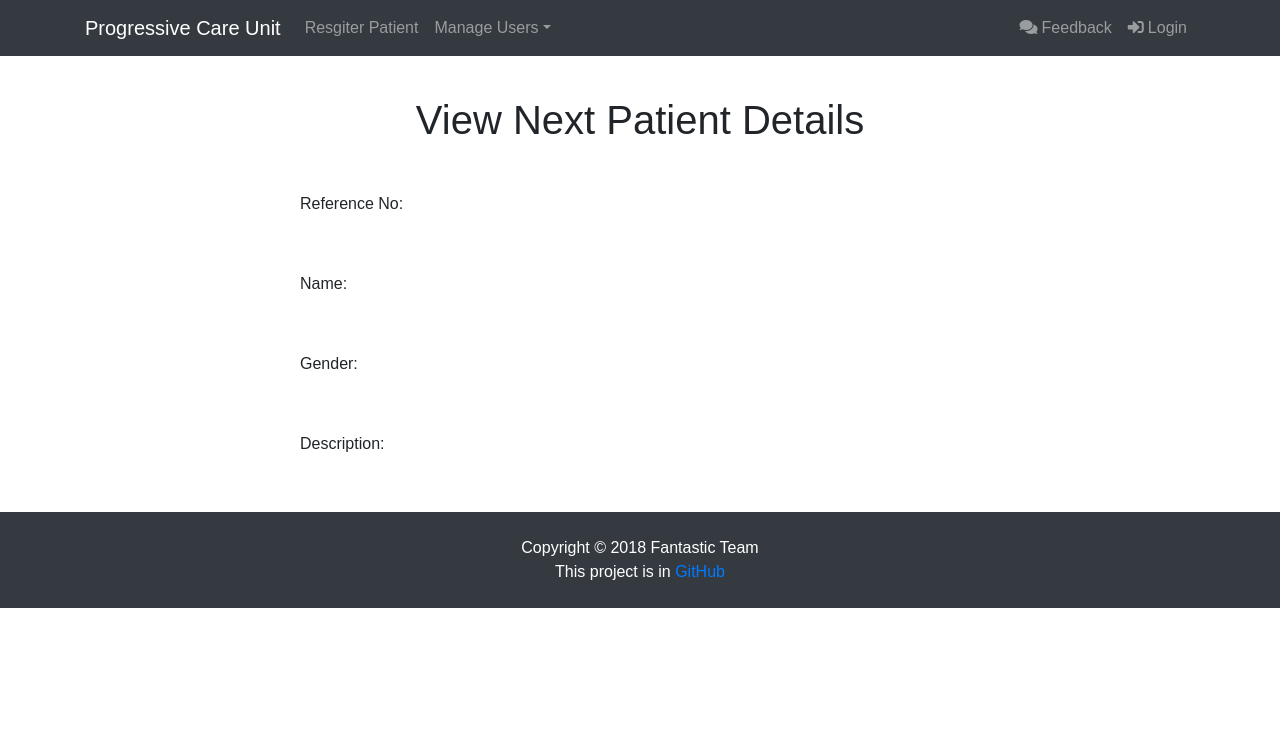
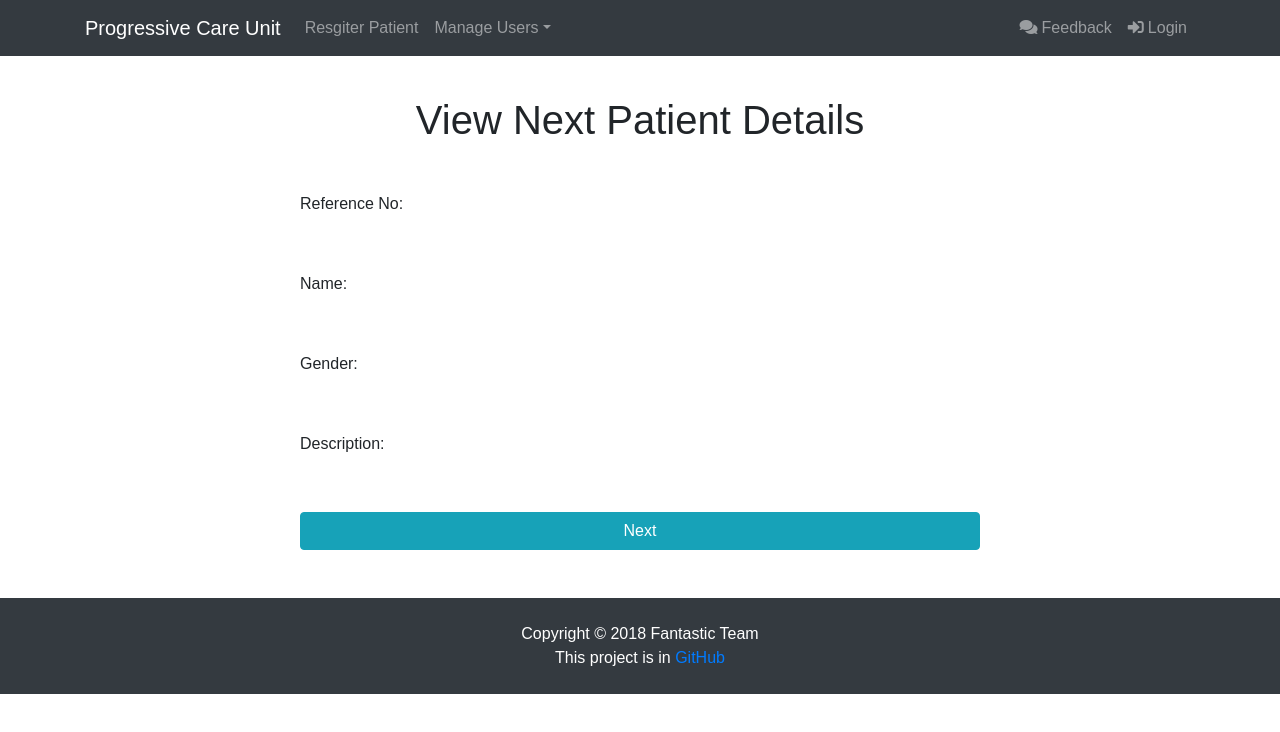
Before and after one commit to SLIITGroupWork/ProgressiveCareUnit-Y3S1-AF, a React (Create React App) app in the folder Frontend/: page /doctors/nextPatient in a window 1280 px wide. Shown: the top 732 px of the page. Built offline with nearby package versions, Linux system fonts and the light colour scheme.

Commit message:
Modify the interfaces

```diff
--- a/Frontend/src/components/doctor/DoctorRegistration.js
+++ b/Frontend/src/components/doctor/DoctorRegistration.js
@@ -1,4 +1,5 @@
 import React, { Component } from 'react'
+import axios from 'axios';
 
 export default class DoctorRegistration extends Component {
 
@@ -26,8 +27,20 @@ export default class DoctorRegistration extends Component {
     }
 
     onSubmit(e) {
-
         e.preventDefault();
+        axios.post('http://localhost:5556/api/doctors', {
+            firstName: this.state.firstName,
+            lastName: this.state.lastName,
+            nic: this.state.nic,
+            phoneNumber: this.state.phoneNumber,
+            specialization: this.state.specialization
+          })
+          .then(function (response) {
+            console.log(response);
+          })
+          .catch(function (error) {
+            console.log(error);
+          });
     }
 
     clearForm(e) {
--- a/Frontend/src/components/doctor/NextPatient.js
+++ b/Frontend/src/components/doctor/NextPatient.js
@@ -9,7 +9,8 @@ export default class NextPatient extends Component {
             status: ''
         }
 
-        // this.onClick = this.onClick.bind(this);
+        this.changeStatus = this.changeStatus.bind(this);
+        this.getNextPatient = this.getNextPatient.bind(this);
     }
 
     changeStatus() {
--- a/Frontend/src/components/doctor/NextPatientDetails.js
+++ b/Frontend/src/components/doctor/NextPatientDetails.js
@@ -1,4 +1,5 @@
 import React, { Component } from 'react'
+import axios from 'axios';
 
 export default class NextPatientDetails extends Component {
 
@@ -16,15 +17,28 @@ export default class NextPatientDetails extends Component {
         // this.onClick = this.onClick.bind(this);
     }
 
-    changeStatus() {
+    onSubmit(e) {
+        e.preventDefault();
+        axios.post('http://localhost:5556/api/doctor-patients', {
 
-        this.setState({
-            status : 'RESTING'
+          })
+          .then(function (response) {
+            console.log(response);
+          })
+          .catch(function (error) {
+            console.log(error);
           });
     }
 
     getNextPatient() {
+        axios.get('http://localhost:5556/api/doctors/patients/next', {
 
+          })
+          .then(function (response) {
+          })
+          .catch(function (error) {
+            console.log(error);
+          });
     }
 
     render() {
@@ -36,22 +50,27 @@ export default class NextPatientDetails extends Component {
                         <div className="col-md-8 m-auto">
 
                             <h1 className="display-5 text-center mt-3">View Next Patient Details</h1>
-
+                            <form onSubmit={this.onSubmit}>
                                 <div className="col-lg mt-5">
-                                <label className=""><span class="label label-success">Reference No:</span> </label>
+                                    <label className=""><span class="label label-success">Reference No:</span> {this.state.referenceNo}</label>
                                 </div>
 
                                 <div className="col-lg mt-5">
-                                <label className=""><span class="label label-success">Name:</span> </label>
+                                    <label className=""><span class="label label-success">Name:</span> {this.state.name}</label>
                                 </div>
 
                                 <div className="col-lg mt-5">
-                                <label className=""><span class="label label-success">Gender:</span> </label>
+                                    <label className=""><span class="label label-success">Gender:</span> {this.state.patientGender}</label>
                                 </div>
 
                                 <div className="col-lg mt-5">
-                                <label className=""><span class="label label-success">Description:</span> </label>
+                                    <label className=""><span class="label label-success">Description:</span> {this.state.description} </label>
                                 </div>
+
+                                <div className="col-lg mt-5">
+                                    <input type="submit" className="btn btn-info btn-block" value="Next"/>
+                                </div>
+                            </form>
                         </div>
                     </div>
                 </div>
--- a/Frontend/src/components/feedbacks/Feedback.js
+++ b/Frontend/src/components/feedbacks/Feedback.js
@@ -1,4 +1,5 @@
 import React, { Component } from 'react';
+import axios from 'axios';
 
 export default class Feedback extends Component {
 
@@ -21,8 +22,17 @@ export default class Feedback extends Component {
     }
 
     onSubmit(e) {
+        e.preventDefault();
 
-        e.preventDefault();
+        axios.post('http://localhost:8080/feedbacks', {
+            description: this.state.description
+          })
+          .then(function (response) {
+            console.log(response);
+          })
+          .catch(function (error) {
+            console.log(error);
+          });
     }
 
     render() {
--- a/Frontend/src/components/layouts/FirstPage.js
+++ b/Frontend/src/components/layouts/FirstPage.js
@@ -19,7 +19,7 @@ export default class FirstPage extends Component {
 
                                 <hr className="mb-5 mt-5"/>
 
-                                <Link to="/feedback" className="btn btn-lg btn-info mr-5 width-150">
+                                <Link to="/feedbacks" className="btn btn-lg btn-info mr-5 width-150">
                                     <span className="fas fa-comments mr-1"></span>Feedback<br />
                                     <span className="very-small-font">For anyone</span>
                                 </Link>
```
Also changed, not shown: 2 other files (tests, documents, lock files or other folders). Lines whose indentation alone changed are shown as unchanged.
